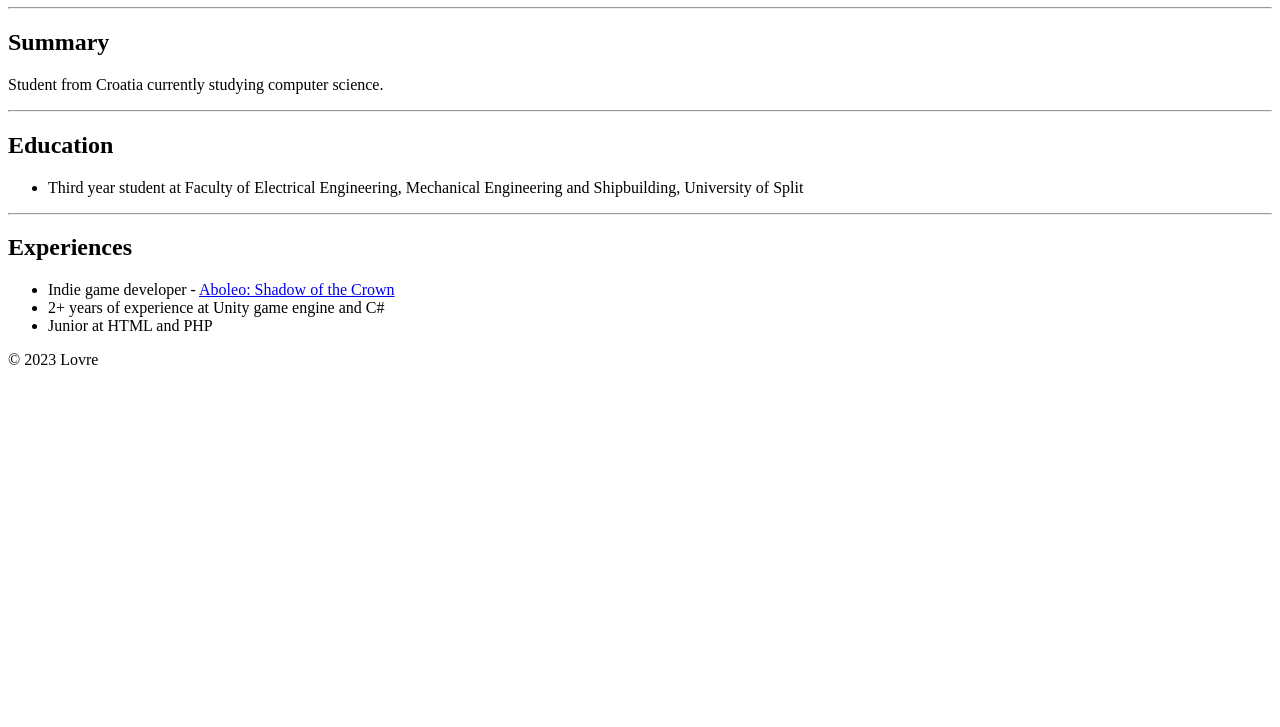
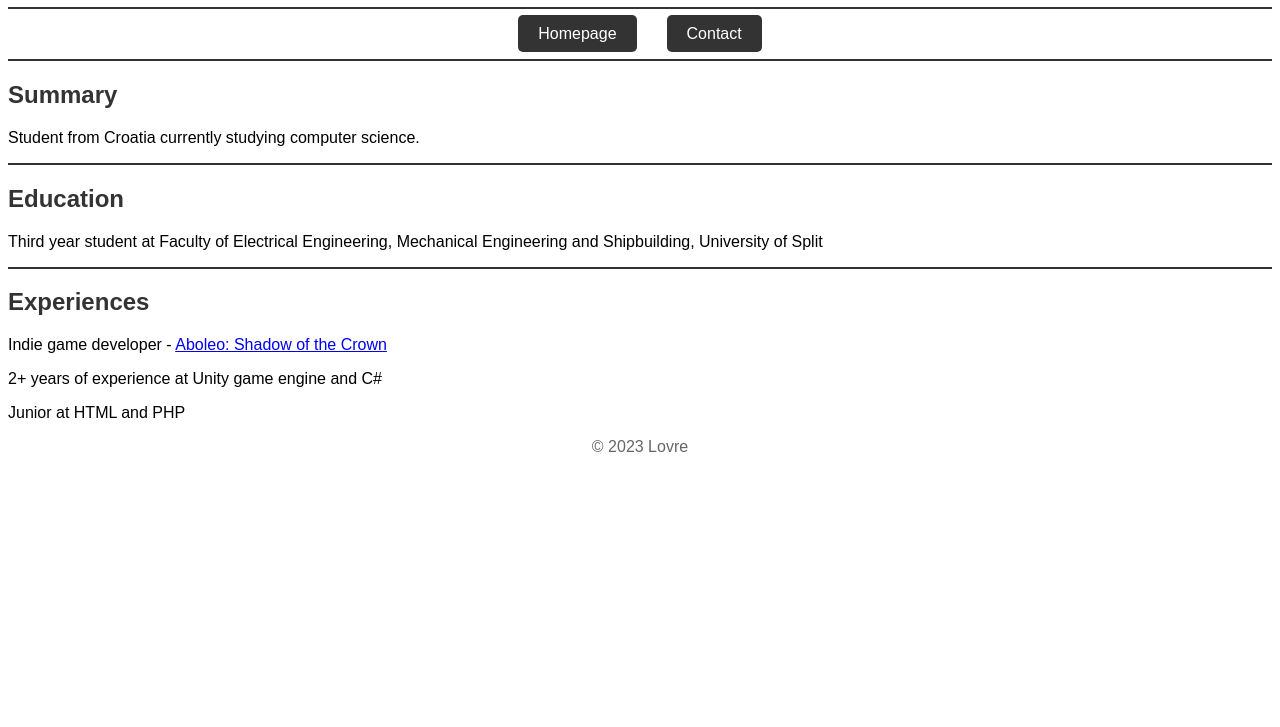
Before and after one commit to LovreGobin/html-portfolio, a plain HTML site: page index.html in a window 1280 px wide. Shown: the part 73-800 px from the top of the page. Drawn offline with Linux system fonts and the light colour scheme.

Commit message:
Update index.html

```diff
--- a/index.html
+++ b/index.html
@@ -1,27 +1,70 @@
 <!DOCTYPE html>
 <html>
 <head>
-<title>My resume</title>
+  <title>My Resume</title>
+  <style>
+    body {
+      background: rgb(255, 255, 255);
+      font-family: Arial, sans-serif;
+    }
+    h1 {
+      text-align: center;
+    }
+    h2 {
+      color: #333;
+    }
+    hr {
+      border: 1px solid #333;
+    }
+    ul {
+      list-style-type: none;
+      padding: 0;
+      display: flex;
+      justify-content: center;
+    }
+    ul li {
+      margin: 0 15px;
+    }
+    ul li a {
+      text-decoration: none;
+      padding: 10px 20px;
+      background-color: #333;
+      color: #fff;
+      border-radius: 5px;
+    }
+    ul li a:hover {
+      background-color: #555;
+    }
+    footer {
+      text-align: center;
+      color: #666;
+    }
+    /* Adjust the alignment for the "Education" section */
+    #education {
+      text-align: left;
+    }
+  </style>
 </head>
 <body>
-
   <h1>Resume</h1>
   <hr>
-<h2>Summary</h2>
+  <ul>
+    <li><a href="index.html">Homepage</a></li>
+    <li><a href="contact.html">Contact</a></li>
+  </ul>
+  <hr>
+  <h2 id="home">Summary</h2>
   <p>Student from Croatia currently studying computer science.</p>
   <hr>
-<h2>Education</h2>
-<ul><li>Third year student at Faculty of Electrical Engineering, Mechanical Engineering and Shipbuilding, University of Split</li></ul>
+  <h2 id="education">Education</h2>
+  <p>Third year student at Faculty of Electrical Engineering, Mechanical Engineering and Shipbuilding, University of Split</p>
   <hr>
-<h2>Experiences</h2>
-<ul>
-    <li> Indie game developer - <a href="https://store.steampowered.com/app/2615480/Aboleo_Shadow_of_the_Crown/"target="_blank">Aboleo: Shadow of the Crown</a></li>
-    <li> 2+ years of experience at Unity game engine and C#</li>
-    <li> Junior at HTML and PHP</li>
-</ul>
+  <h2 id="experiences">Experiences</h2>
+  <p>Indie game developer - <a href="https://store.steampowered.com/app/2615480/Aboleo_Shadow_of_the_Crown/" target="_blank">Aboleo: Shadow of the Crown</a></p>
+  <p>2+ years of experience at Unity game engine and C#</p>
+  <p>Junior at HTML and PHP</p>
   <footer>
     <p>© 2023 Lovre</p>
   </footer>
-
 </body>
 </html>
```
Lines whose indentation alone changed are shown as unchanged.
